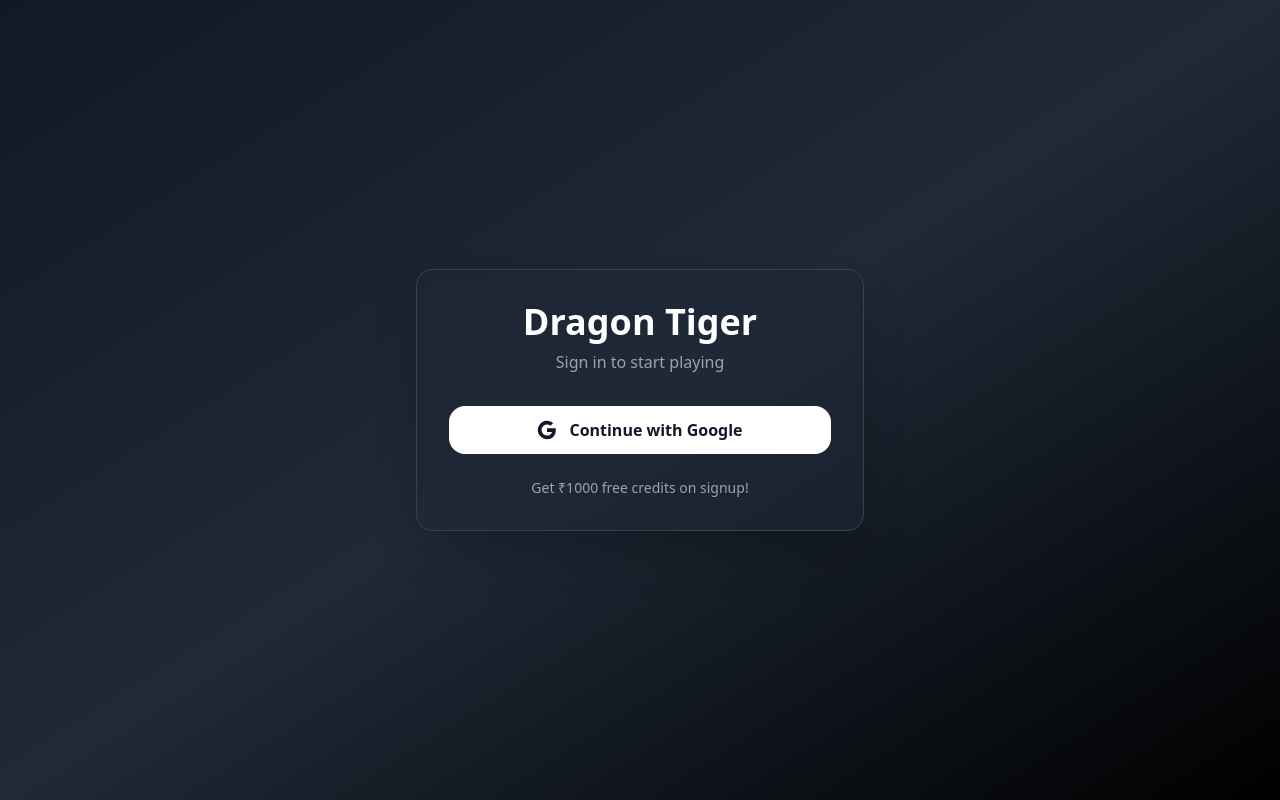
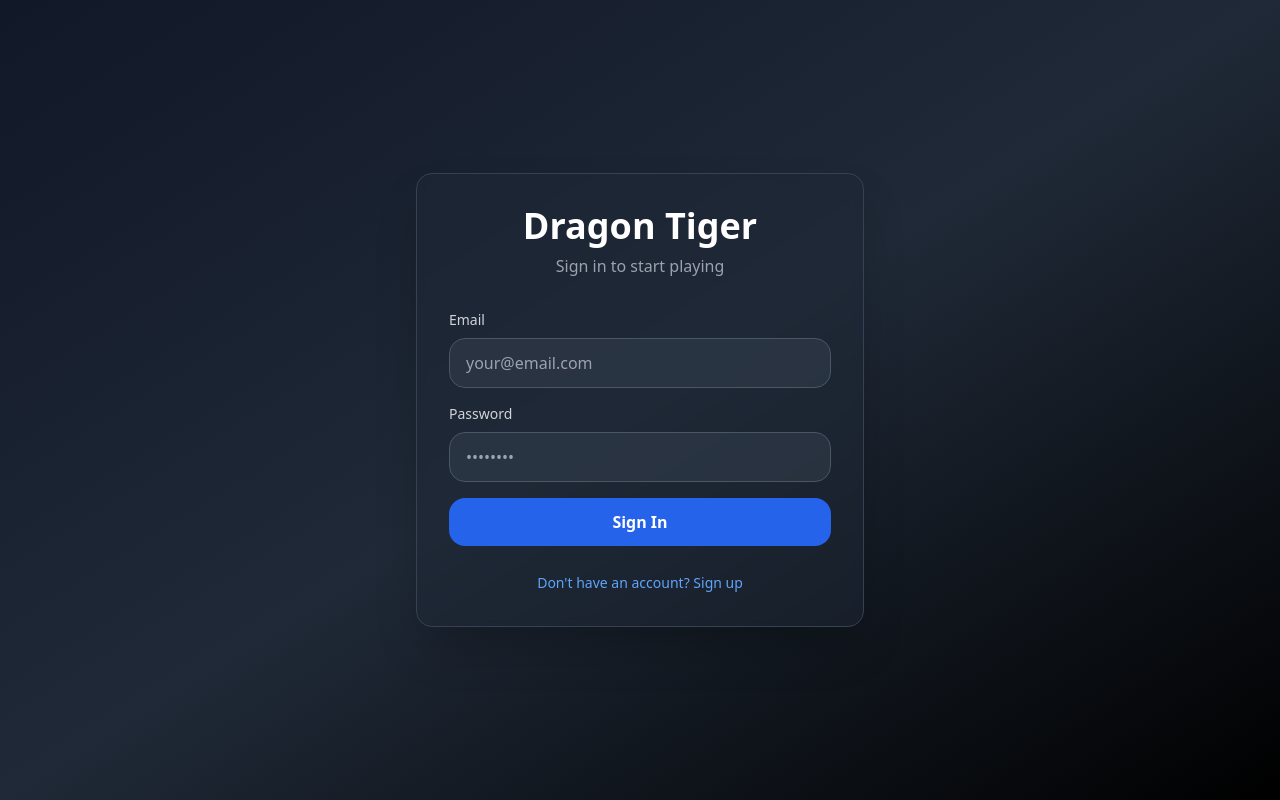
Before and after one commit to suk411/gameui, a React (Vite) app: page /auth in a window 1280 px wide. Built offline with nearby package versions, Linux system fonts and the light colour scheme; the HTML template or start-up script is replaced by a standard one.

Commit message:
Remove Google authentication

```diff
--- a/src/pages/Auth.tsx
+++ b/src/pages/Auth.tsx
@@ -7,16 +7,17 @@ export default function Auth() {
   const navigate = useNavigate();
   const { toast } = useToast();
   const [loading, setLoading] = useState(false);
+  const [isSignUp, setIsSignUp] = useState(false);
+  const [email, setEmail] = useState("");
+  const [password, setPassword] = useState("");
 
   useEffect(() => {
-    // Check if user is already logged in
     supabase.auth.getSession().then(({ data: { session } }) => {
       if (session) {
         navigate("/");
       }
     });
 
-    // Listen for auth changes
     const { data: { subscription } } = supabase.auth.onAuthStateChange((event, session) => {
       if (event === "SIGNED_IN" && session) {
         navigate("/");
@@ -26,27 +27,49 @@ export default function Auth() {
     return () => subscription.unsubscribe();
   }, [navigate]);
 
-  const handleGoogleSignIn = async () => {
+  const handleSubmit = async (e: React.FormEvent) => {
+    e.preventDefault();
+
+    if (!email || !password) {
+      toast({
+        title: "Error",
+        description: "Please fill in all fields",
+        variant: "destructive",
+      });
+      return;
+    }
+
     try {
       setLoading(true);
-      const { error } = await supabase.auth.signInWithOAuth({
-        provider: "google",
-        options: {
-          redirectTo: `${window.location.origin}/`,
-        },
-      });
 
-      if (error) {
+      if (isSignUp) {
+        const { error } = await supabase.auth.signUp({
+          email,
+          password,
+          options: {
+            emailRedirectTo: `${window.location.origin}/`,
+          },
+        });
+
+        if (error) throw error;
+
         toast({
-          title: "Error",
-          description: error.message,
-          variant: "destructive",
+          title: "Success!",
+          description: "Account created! You can now sign in.",
         });
+        setIsSignUp(false);
+      } else {
+        const { error } = await supabase.auth.signInWithPassword({
+          email,
+          password,
+        });
+
+        if (error) throw error;
       }
-    } catch (error) {
+    } catch (error: any) {
       toast({
         title: "Error",
-        description: "Failed to sign in with Google",
+        description: error.message,
         variant: "destructive",
       });
     } finally {
@@ -60,38 +83,66 @@ export default function Auth() {
         <div className="bg-gray-800/50 backdrop-blur-sm rounded-2xl shadow-2xl p-8 border border-gray-700">
           <div className="text-center mb-8">
             <h1 className="text-4xl font-bold text-white mb-2">Dragon Tiger</h1>
-            <p className="text-gray-400">Sign in to start playing</p>
+            <p className="text-gray-400">
+              {isSignUp ? "Create account to start playing" : "Sign in to start playing"}
+            </p>
           </div>
 
-          <button
-            onClick={handleGoogleSignIn}
-            disabled={loading}
-            className="w-full flex items-center justify-center gap-3 bg-white hover:bg-gray-100 text-gray-900 font-semibold py-3 px-4 rounded-lg transition-colors disabled:opacity-50 disabled:cursor-not-allowed"
-          >
-            <svg className="w-5 h-5" viewBox="0 0 24 24">
-              <path
-                fill="currentColor"
-                d="M22.56 12.25c0-.78-.07-1.53-.2-2.25H12v4.26h5.92c-.26 1.37-1.04 2.53-2.21 3.31v2.77h3.57c2.08-1.92 3.28-4.74 3.28-8.09z"
+          <form onSubmit={handleSubmit} className="space-y-4">
+            <div>
+              <label htmlFor="email" className="block text-sm font-medium text-gray-300 mb-2">
+                Email
+              </label>
+              <input
+                id="email"
+                type="email"
+                value={email}
+                onChange={(e) => setEmail(e.target.value)}
+                className="w-full px-4 py-3 bg-gray-700/50 border border-gray-600 rounded-lg text-white placeholder-gray-400 focus:outline-none focus:ring-2 focus:ring-blue-500"
+                placeholder="your@email.com"
+                disabled={loading}
               />
-              <path
-                fill="currentColor"
-                d="M12 23c2.97 0 5.46-.98 7.28-2.66l-3.57-2.77c-.98.66-2.23 1.06-3.71 1.06-2.86 0-5.29-1.93-6.16-4.53H2.18v2.84C3.99 20.53 7.7 23 12 23z"
+            </div>
+
+            <div>
+              <label htmlFor="password" className="block text-sm font-medium text-gray-300 mb-2">
+                Password
+              </label>
+              <input
+                id="password"
+                type="password"
+                value={password}
+                onChange={(e) => setPassword(e.target.value)}
+                className="w-full px-4 py-3 bg-gray-700/50 border border-gray-600 rounded-lg text-white placeholder-gray-400 focus:outline-none focus:ring-2 focus:ring-blue-500"
+                placeholder="••••••••"
+                disabled={loading}
               />
-              <path
-                fill="currentColor"
-                d="M5.84 14.09c-.22-.66-.35-1.36-.35-2.09s.13-1.43.35-2.09V7.07H2.18C1.43 8.55 1 10.22 1 12s.43 3.45 1.18 4.93l2.85-2.22.81-.62z"
-              />
-              <path
-                fill="currentColor"
-                d="M12 5.38c1.62 0 3.06.56 4.21 1.64l3.15-3.15C17.45 2.09 14.97 1 12 1 7.7 1 3.99 3.47 2.18 7.07l3.66 2.84c.87-2.6 3.3-4.53 6.16-4.53z"
-              />
-            </svg>
-            {loading ? "Signing in..." : "Continue with Google"}
-          </button>
+            </div>
 
-          <div className="mt-6 text-center text-sm text-gray-400">
-            <p>Get ₹1000 free credits on signup!</p>
+            <button
+              type="submit"
+              disabled={loading}
+              className="w-full bg-blue-600 hover:bg-blue-700 text-white font-semibold py-3 px-4 rounded-lg transition-colors disabled:opacity-50 disabled:cursor-not-allowed"
+            >
+              {loading ? "Loading..." : isSignUp ? "Sign Up" : "Sign In"}
+            </button>
+          </form>
+
+          <div className="mt-6 text-center">
+            <button
+              onClick={() => setIsSignUp(!isSignUp)}
+              className="text-blue-400 hover:text-blue-300 text-sm font-medium"
+              disabled={loading}
+            >
+              {isSignUp ? "Already have an account? Sign in" : "Don't have an account? Sign up"}
+            </button>
           </div>
+
+          {isSignUp && (
+            <div className="mt-6 text-center text-sm text-gray-400">
+              <p>Get ₹1000 free credits on signup!</p>
+            </div>
+          )}
         </div>
       </div>
     </div>
```
